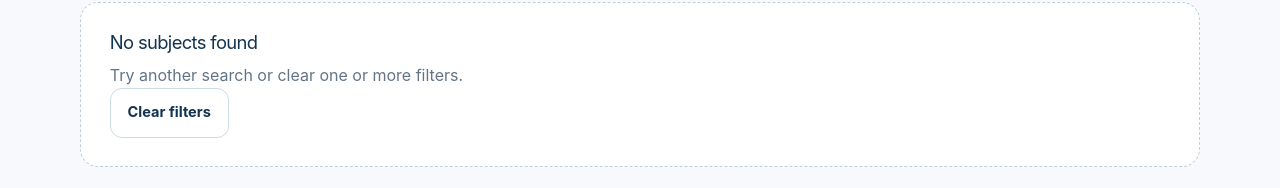
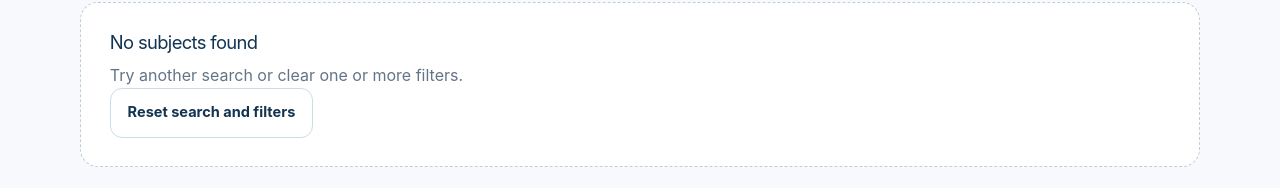
Before and after one commit to justryan-n2d/CEStudy, a React (Vite) app: page /catalog in a window 1280 px wide. Shown: the part 847-1035 px from the top of the page. Built offline with nearby package versions, Linux system fonts and the light colour scheme; no server answers; the database is empty.

Commit message:
fix: clarify catalog empty-state recovery action

```diff
--- a/src/pages/CatalogPage.tsx
+++ b/src/pages/CatalogPage.tsx
@@ -9,4 +9,4 @@ const clear=()=>{setQuery("");setYear("");setCategory("");setClassification("");
 return <div className="page-wrap"><section className="page-intro"><span className="kicker">Browse the learning library</span><h1>Subject catalog</h1><p>Explore CE subjects across all four year levels, specialization courses, and math refreshers. Filter by what you need today.</p></section><CurriculumNotice/>
 <CatalogFilters query={query} onQueryChange={setQuery} year={year} onYearChange={setYear} category={category} onCategoryChange={setCategory} classification={classification} onClassificationChange={setClassification} availability={availability} onAvailabilityChange={setAvailability} onClear={clear}/>
 <div className="results-heading"><h2>{loading?"Loading subjects…":"Subjects and topics"}</h2><span>{loading?"":filtered.length+" result"+(filtered.length===1?"":"s")}</span></div>
-{error?<div className="state-panel state-error" role="alert"><h3>Catalog unavailable</h3><p>{error}</p><p>Check your Supabase project URL, publishable key, and public read policy.</p></div>:loading?<div className="state-panel" aria-live="polite">Loading the subject catalog…</div>:filtered.length?<div className="subject-grid">{filtered.map(s=><SubjectCard key={s.slug} subject={s}/>)}</div>:<div className="state-panel"><h3>No subjects found</h3><p>Try another search or clear one or more filters.</p><button className="button button-secondary" type="button" onClick={clear}>Clear filters</button></div>}</div>}
+{error?<div className="state-panel state-error" role="alert"><h3>Catalog unavailable</h3><p>{error}</p><p>Check your Supabase project URL, publishable key, and public read policy.</p></div>:loading?<div className="state-panel" aria-live="polite">Loading the subject catalog…</div>:filtered.length?<div className="subject-grid">{filtered.map(s=><SubjectCard key={s.slug} subject={s}/>)}</div>:<div className="state-panel"><h3>No subjects found</h3><p>Try another search or clear one or more filters.</p><button className="button button-secondary" type="button" onClick={clear}>Reset search and filters</button></div>}</div>}
```
Also changed, not shown: 1 other file (tests, documents, lock files or other folders).
